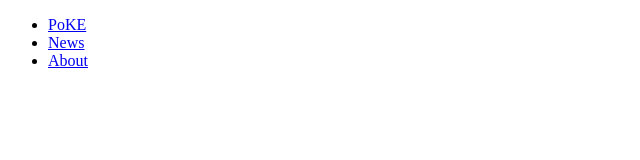
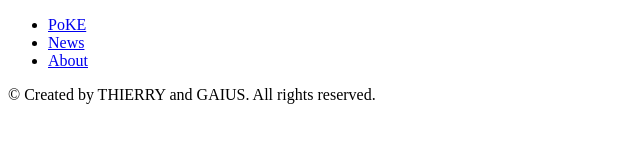
Before and after one commit to axcell-0/Pokemon-API, a plain HTML site: page src/index.html in a window 1280 px wide. Shown: the whole page, without its empty margins (0-640 px from the left). Drawn offline with Linux system fonts and the light colour scheme.

Commit message:
Add footer

```diff
--- a/src/index.html
+++ b/src/index.html
@@ -17,5 +17,8 @@
       </ul>
     </nav>
   </header>
+  <footer>
+    <p>&copy; Created by THIERRY and GAIUS. All rights reserved.</p>
+  </footer>
 </body>
 </html>
```
